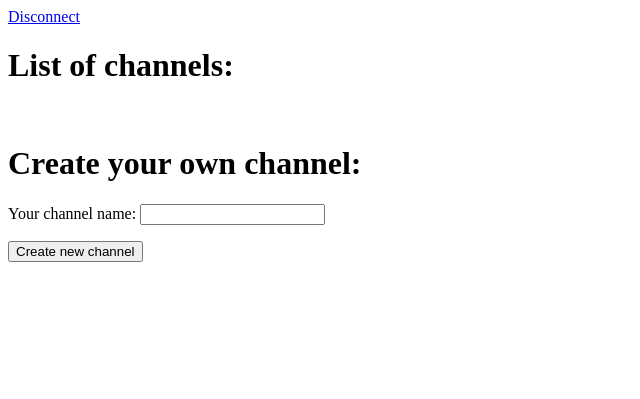
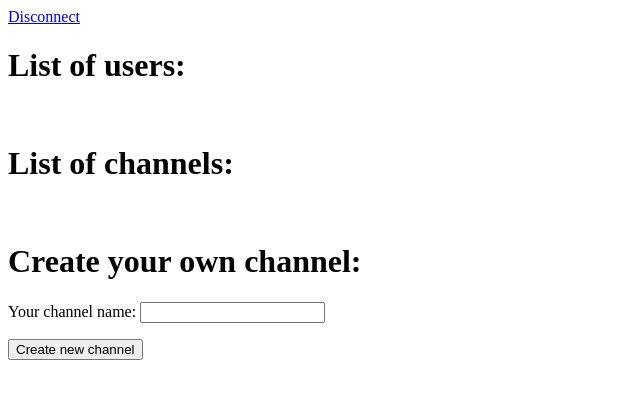
Before and after one commit to goeland89/project2, a Flask app: page /channels in a window 1280 px wide. Shown: the top 399 px of the page, without its empty margins (0-640 px from the left). Run offline with Flask 2, Linux system fonts and the light colour scheme; some libraries are stand-ins or nearby versions.

Commit message:
fourth commit

```diff
--- a/application.py
+++ b/application.py
@@ -10,11 +10,10 @@
 #socketio = SocketIO(app, engineio_logger=True, logger=True)
 
 channels = {}
+users = {}
 
 @app.route("/", methods=["POST", "GET"])
 def login():
-    if request.method == "POST":
-        return redirect("/channels")
     return render_template("login.html")
 
 @app.route("/channels", methods=["POST", "GET"])
@@ -25,10 +24,21 @@
 def room():
     return render_template("channel.html")
 
+@socketio.on("check_registration")
+def on_check_registration(data):
+    username = data["username"]
+    print(users)
+    if username in users:
+        emit("user_already_exists")
+    else:
+        users[username] = ""
+        emit("login", username)
+
 #Register new user
 @socketio.on("register")
 def on_register():
-    emit("registered", channels)
+    emit("registered1", users, broadcast=True)
+    emit("registered2", channels)
 
 @socketio.on("newchannel")
 def on_new_channel(data):
@@ -67,3 +77,8 @@
         emit("open_room", channels[channel_name])
     else:
         emit("no_such_room")
+
+@socketio.on("disco")
+def on_disco(data):
+    username = data["username"]
+    users.pop(username)
--- a/static/channels.js
+++ b/static/channels.js
@@ -18,7 +18,15 @@
     }
   });
 
-  socket.on('registered', channels => {
+  socket.on('registered1', users => {
+    console.log('update list of users');
+    document.getElementById('user_list').innerHTML = '';
+    for (user in users) {
+      display_user(user);
+    }
+  });
+
+  socket.on('registered2', (channels, users) => {
     console.log('registered');
     for (channel_name in channels) {
       create_channel(channel_name);
@@ -26,6 +34,10 @@
     if (localStorage.room) {
       socket.emit('join', {'channel_name': localStorage.room});
     }
+  });
+
+  socket.on('user_already_exists', () => {
+    logout();
   });
 
   document.getElementById('createnewchannel').onclick = () => {
@@ -45,6 +57,7 @@
 
   document.getElementById('disco').onclick = () => {
     console.log('disco');
+    socket.emit('disco', {'username': localStorage.username})
     logout();
   };
 
@@ -85,4 +98,26 @@
     window.location.href = "/";
   };
 
+  function display_user(user_name) {
+    const newUser = document.createElement('li');
+    const newLink = document.createElement('a');
+    newLink.href = '#';
+    newLink.innerHTML = user_name;
+    newLink.id = user_name;
+    newUser.append(newLink);
+    document.getElementById('user_list').append(newUser);
+
+    newLink.onclick = () => {
+      const user_name = newLink.id;
+      console.log(user_name);
+      if(user_name == localStorage.username) {
+        document.getElementById('new_user_message').innerHTML = 'You have selected yourself. Select another user.';
+      } else {
+        document.getElementById('new_user_message').innerHTML = '';
+        //TO DO: build private chat
+        socket.emit('privateChat', {'channel_name': user_name});
+      }
+    };
+  };
+
 });
--- a/templates/channels.html
+++ b/templates/channels.html
@@ -8,7 +8,11 @@
     <body>
     <div id="welcome"></div>
     <a id="disco" href="#">Disconnect</a>
-    <h1>List of channels:</h1>
+    <h1>List of users:</h1>
+    <div id="new_user_message"></div>
+    <ul id="user_list">
+    </ul>
+    <br><h1>List of channels:</h1>
     <div id="new_channel_message"></div>
     <ul id="channel_list">
     </ul>
```
Also changed, not shown: static/login.js (+18 -7 lines), templates/login.html (+6 -7 lines), README.md.
